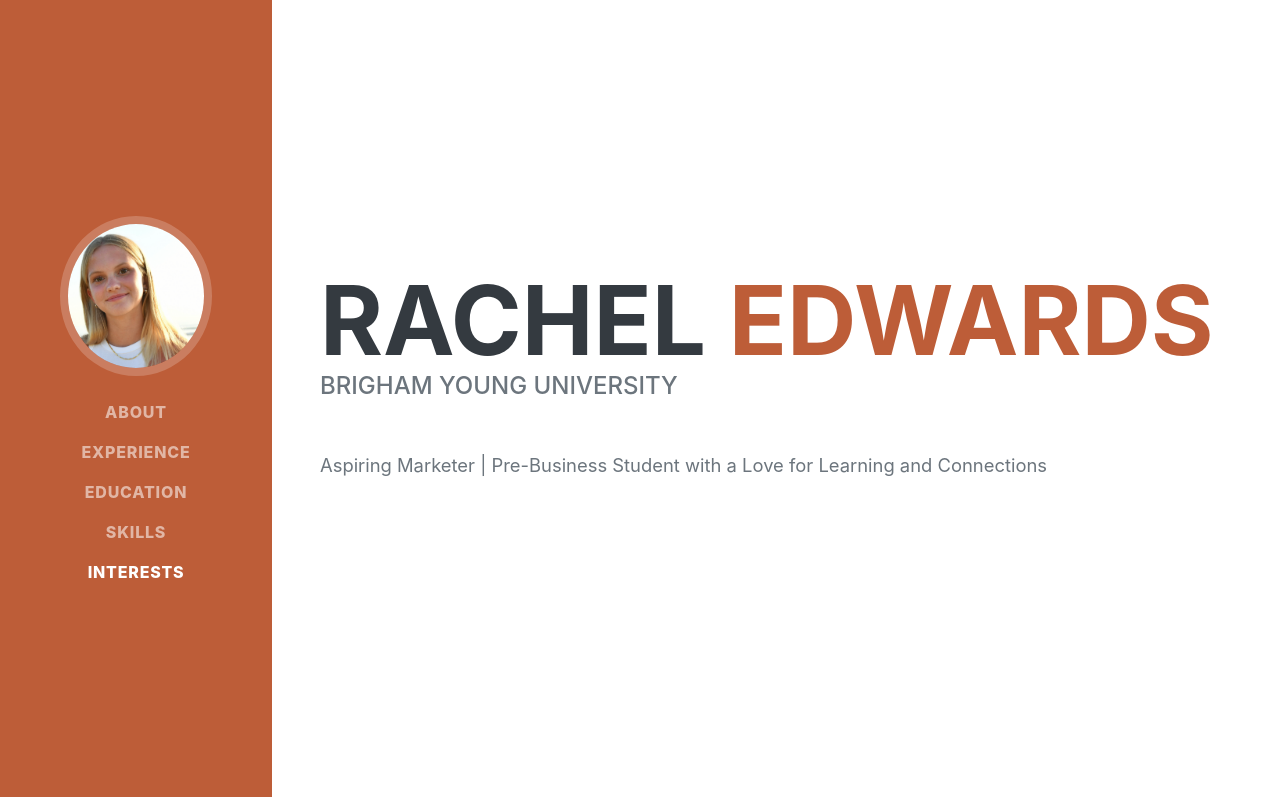
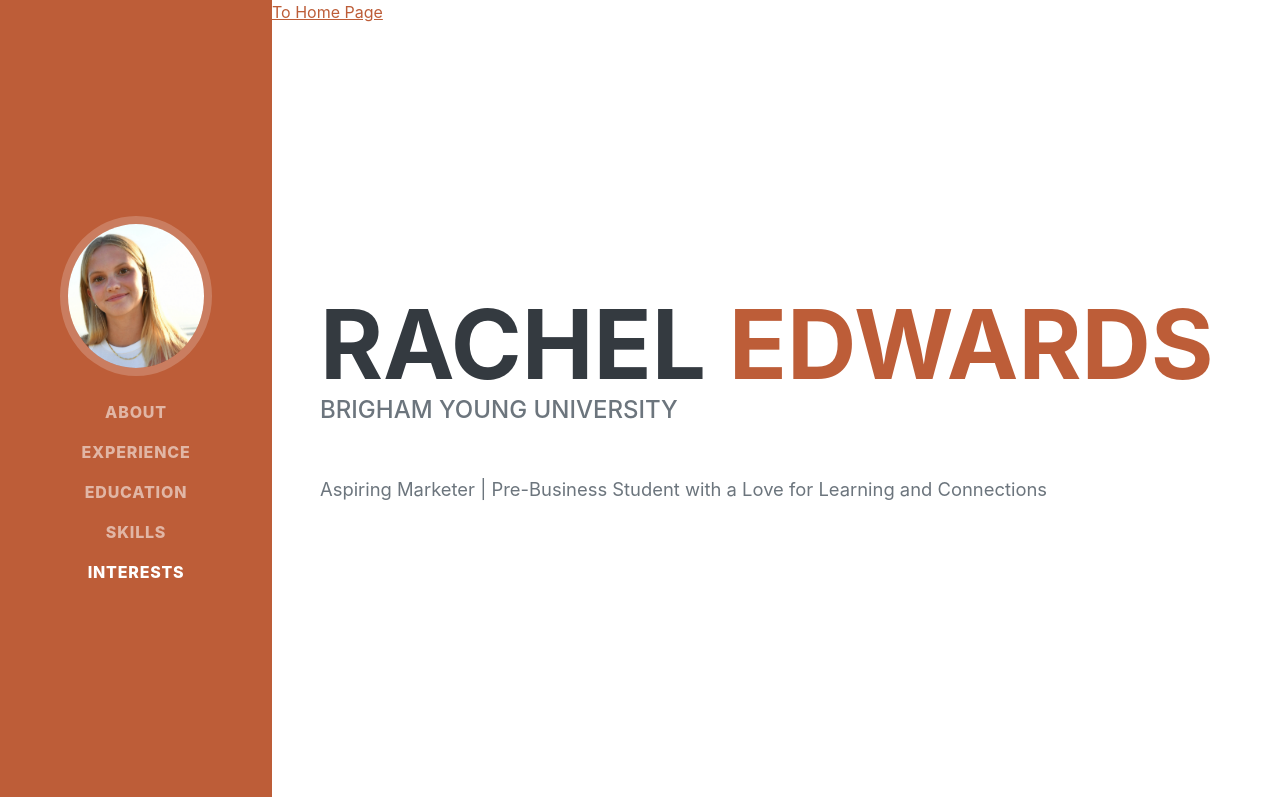
Before and after one commit to racheledwards24/rachelsfinal, a plain HTML site: page index.html in a window 1280 px wide. Shown: the top 797 px of the page. Drawn offline with nearby package versions, Linux system fonts and the light colour scheme; a web font is replaced by a local one.

Commit message:
Update index.html

```diff
--- a/index.html
+++ b/index.html
@@ -18,6 +18,7 @@
 </head>
 
 <body id="page-top">
+      <a href="scratch.html">To Home Page</a>
     <!-- Navigation-->
     <nav class="navbar navbar-expand-lg navbar-dark bg-primary fixed-top" id="sideNav">
         <a class="navbar-brand js-scroll-trigger" href="#page-top">
```
